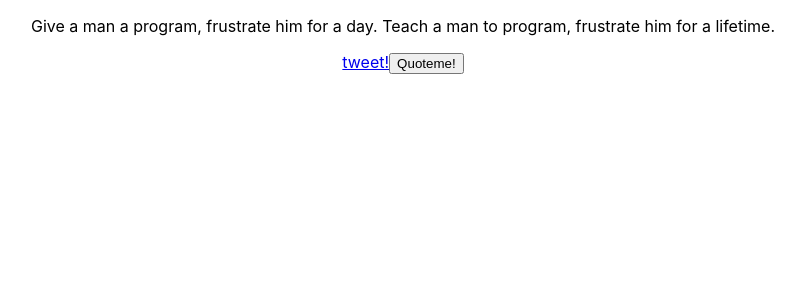
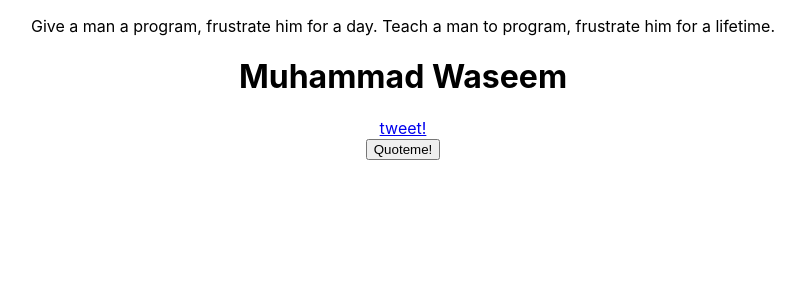
Before and after one commit to SamiJohannes/my-app, a React (Create React App) app: page / in a window 1280 px wide. Shown: the top 300 px of the page, without its empty margins (237-1042 px from the left). Built offline with nearby package versions, Linux system fonts and the light colour scheme.

Commit message:
created author component and applied it to the app also wrapped Card, Author and Link to quote-card div

```diff
--- a/src/App.js
+++ b/src/App.js
@@ -1,6 +1,7 @@
 import React from 'react'
 import './App.css'
 import Card from './Card.js'
+import Author from './Author.js'
 import Button from './Button.js'
 import Link from './Link.js'
 import quotes from './quotes.json'
@@ -40,13 +41,14 @@ class App extends React.Component {
   render () {
     return (
       <div id="quote-box" className="App">
+        <div id="quote-card">
           <Card
             id="text"
             animateIn={this.state.animateIn}
             newQuote={this.randomQuote}
             quote={quotes[this.state.randomIndex].quote}
-        >
-        </Card>
+          />
+          <Author id="author" author={quotes[this.state.randomIndex].author} />
           <Link
             id="tweet-quote"
             href="twitter.com/intent/tweet"
@@ -54,6 +56,7 @@ class App extends React.Component {
             rel="noopener noreferrer"
             label="tweet!"
           />
+        </div>
         <Button
           id="new-quote"
           onClick={this.disCard}
--- /dev/null
+++ b/src/Author.js
@@ -0,0 +1,14 @@
+import React from 'react'
+import PropTypes from 'prop-types'
+import './Author.css'
+
+const Author = (props) => <h1
+  id={props.id}
+>{props.author}</h1>
+
+Author.propTypes = {
+  id: PropTypes.string,
+  author: PropTypes.string
+}
+
+export default Author
```
Also changed, not shown: src/Author.css (added). Lines whose indentation alone changed are shown as unchanged.
